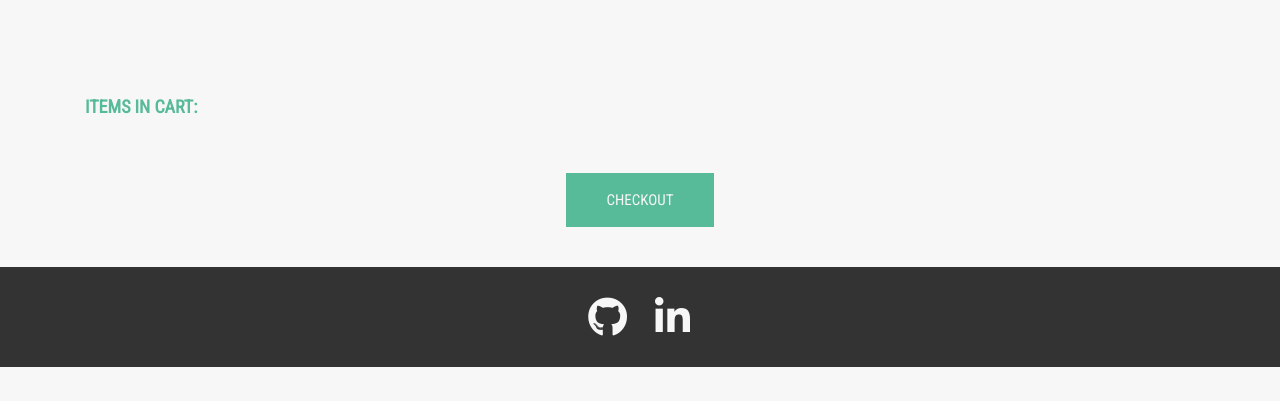
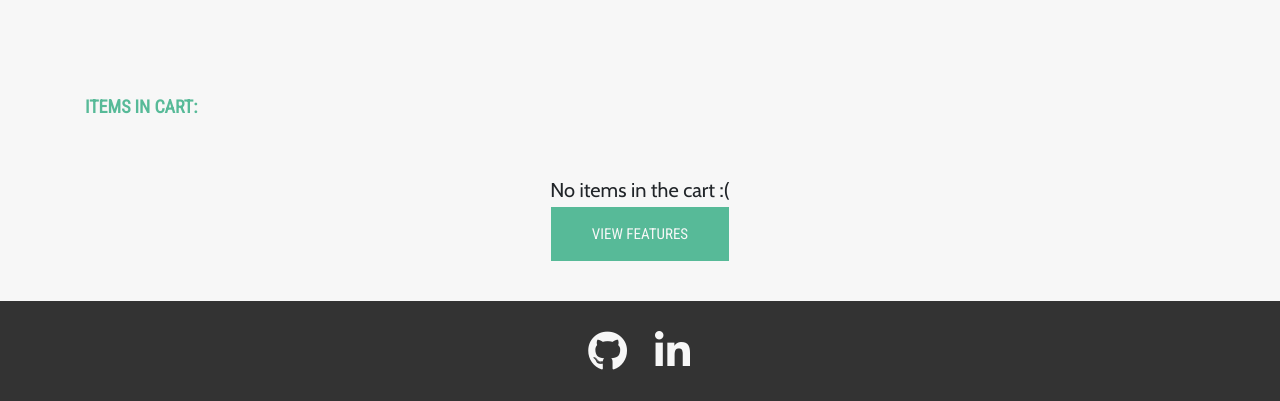
Before and after one commit to andreasdk/fsf-bugtracker, a Django app: page /cart/ in a window 1280 px wide. Shown: the part 604-1005 px from the top of the page. Before the commit the page ends 971 px from the top, so only its background shows below. Run offline with Django 3.2, Linux system fonts and the light colour scheme; the visitor is signed in with stand-in values (Sample User, id 1); some libraries are stand-ins or nearby versions.

Commit message:
added empty cart conditional

```diff
--- a/src/cart/templates/cart/cart.html
+++ b/src/cart/templates/cart/cart.html
@@ -21,7 +21,12 @@
         {% endfor %}
     </div>
     <div class="u-padding-top-lg u-center-text">
-       <a href="{% url 'checkout' %}" class="btn btn-primary">Checkout</a>
+        {% if total == 0 %}
+        <p class="paragraph card-paragraph">No items in the cart :(</p>
+        <a href="{% url 'view_all_features' %}" class="btn btn-primary">View Features</a>
+        {% else %}
+        <a href="{% url 'checkout' %}" class="btn btn-primary">Checkout</a>
+        {% endif %}
     </div>
 </main>
 
```
